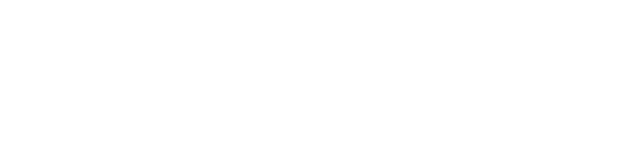
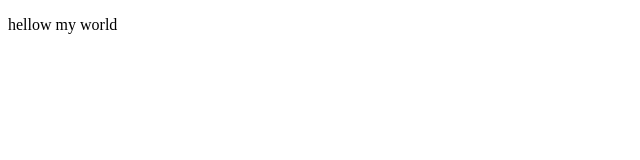
Before and after one commit to VsDevJs/first-project, a plain HTML site: page index.html in a window 1280 px wide. Shown: the whole page, without its empty margins (0-640 px from the left). Drawn offline with Linux system fonts and the light colour scheme.

Commit message:
Обновлённая версия html

```diff
--- a/index.html
+++ b/index.html
@@ -6,6 +6,6 @@
     <title>Document</title>
 </head>
 <body>
-
+    <p>hellow my world</p>
 </body>
 </html>
```
